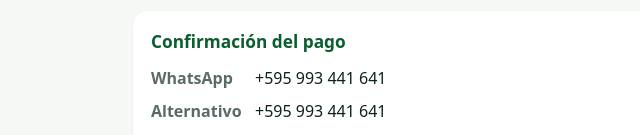
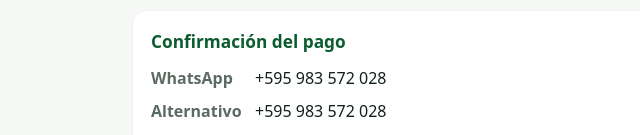
Before and after one commit to todoescapeivan/todoescapeivan.github.io, a plain HTML site: page pagos.html in a window 1280 px wide. Shown: the part 665-800 px from the top of the page, 163-803 px from the left. Drawn offline with Linux system fonts and the light colour scheme.

Commit message:
pagos: quitar 993 y dejar solo +595 983 572 028

```diff
--- a/pagos.html
+++ b/pagos.html
@@ -78,8 +78,8 @@
 
   <section>
     <h2>Confirmación del pago</h2>
-    <div class="dato"><b>WhatsApp</b><span>+595 993 441 641</span></div>
-    <div class="dato"><b>Alternativo</b><span>+595 993 441 641</span></div>
+    <div class="dato"><b>WhatsApp</b><span>+595 983 572 028</span></div>
+    <div class="dato"><b>Alternativo</b><span>+595 983 572 028</span></div>
     <div class="dato"><b>Correo</b><span>soporte@todoescapeivan.com</span></div>
   </section>
 
```
